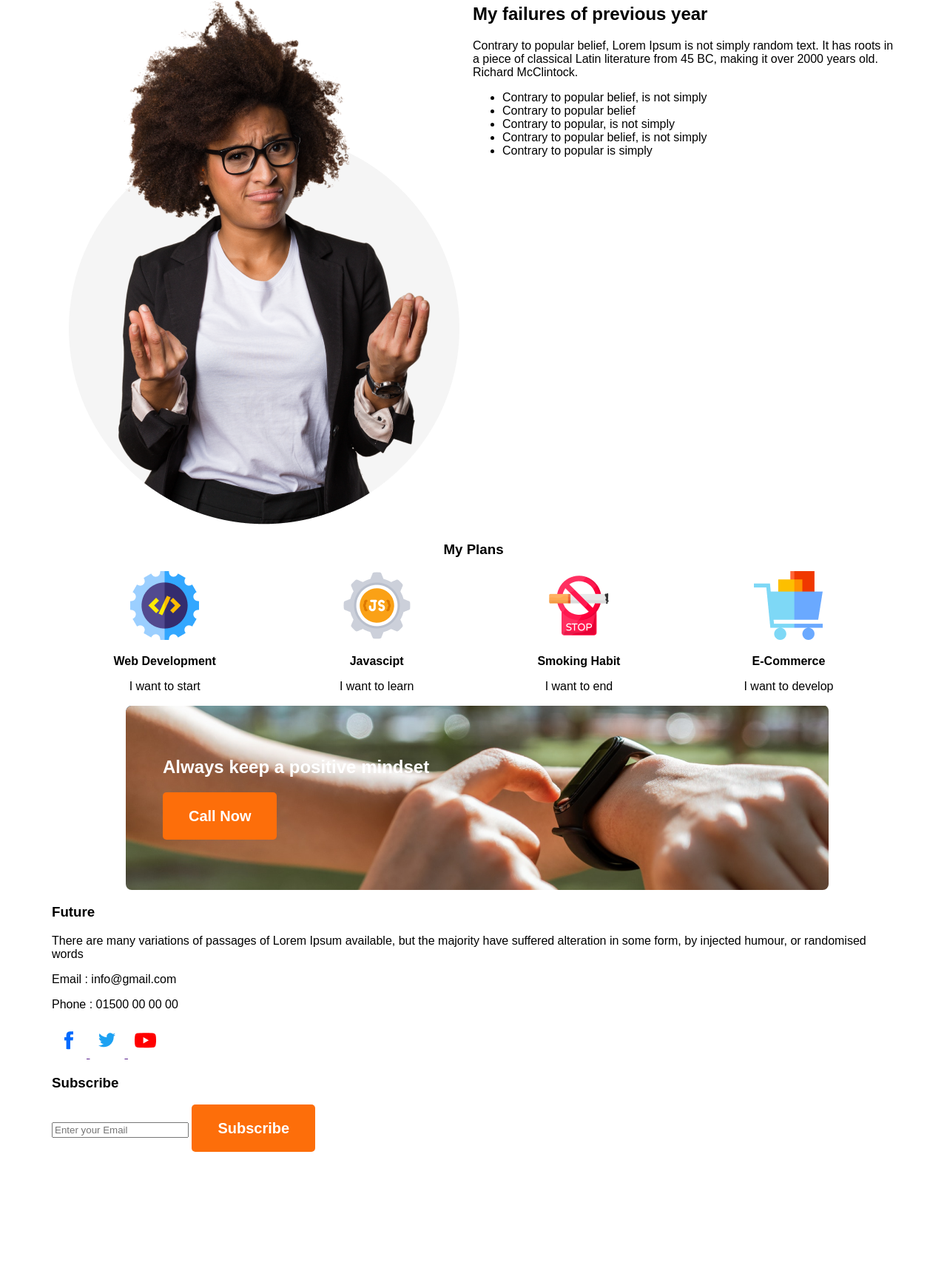
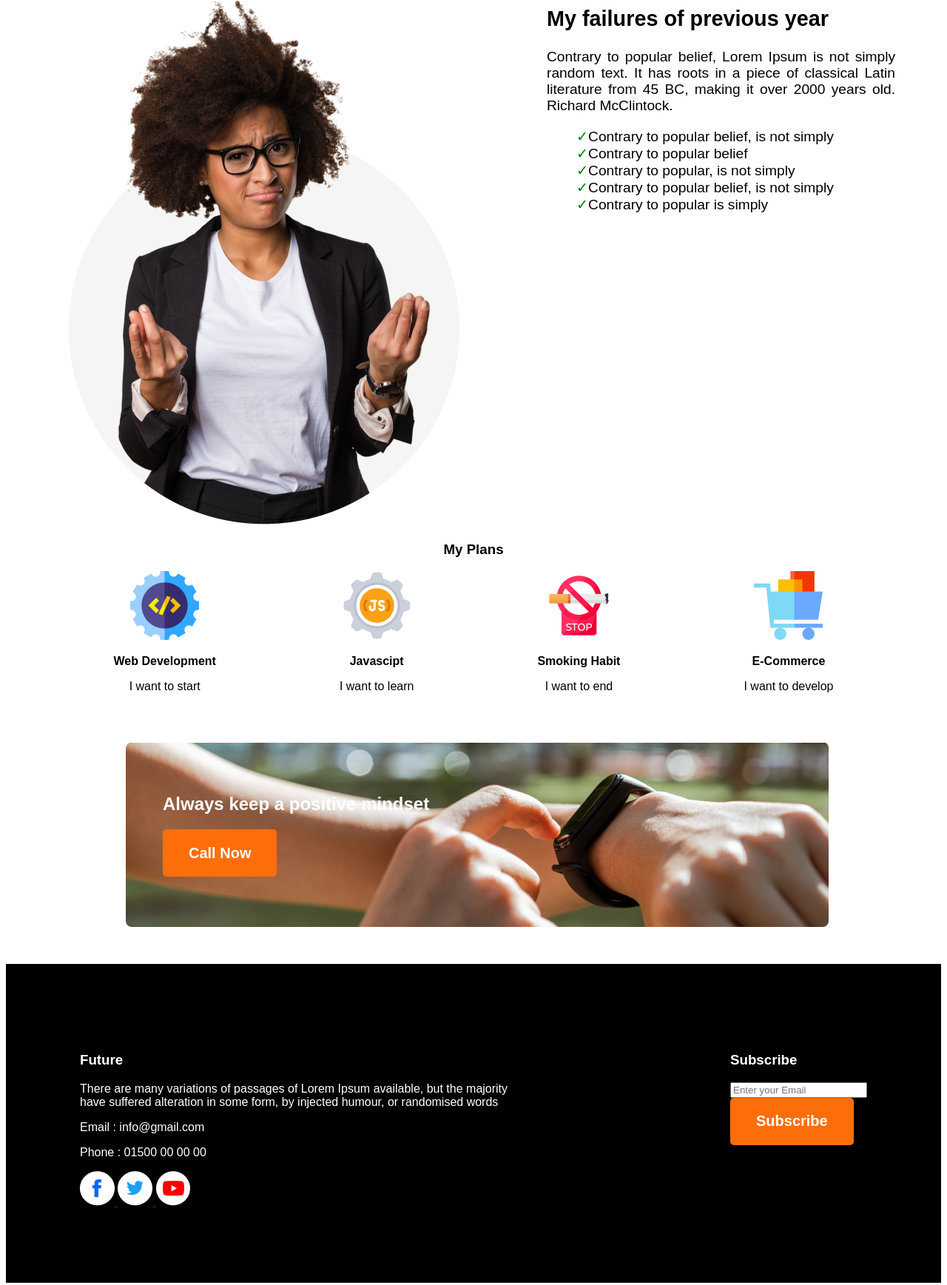
Before and after one commit to asif-fahad/first-assignment, a plain HTML site: page index.html in a window 1280 px wide. Shown: the part 823-2560 px from the top of the page at 74% size. Before the commit the page ends 2388 px from the top, so only its background shows below. Drawn offline with Linux system fonts and the light colour scheme.

Commit message:
more styles

```diff
--- a/index.html
+++ b/index.html
@@ -19,19 +19,19 @@
     </header>
     <main>
         <section class="failurs">
-            <div>
+            <div class="failurs-left">
                 <img src="./images/person.png" alt="">
             </div>
-            <div>
-                <h2>My failures of previous year</h2>
+            <div class="failurs-right">
+                <h2><strong>My failures of previous year</strong></h2>
                 <p>Contrary to popular belief, Lorem Ipsum is not simply random text. It has roots in a piece of
                     classical Latin literature from 45 BC, making it over 2000 years old. Richard McClintock.</p>
                 <ul>
-                    <li>Contrary to popular belief, is not simply</li>
-                    <li>Contrary to popular belief</li>
-                    <li>Contrary to popular, is not simply</li>
-                    <li>Contrary to popular belief, is not simply</li>
-                    <li>Contrary to popular is simply</li>
+                    <li class="item">Contrary to popular belief, is not simply</li>
+                    <li class="item">Contrary to popular belief</li>
+                    <li class="item">Contrary to popular, is not simply</li>
+                    <li class="item">Contrary to popular belief, is not simply</li>
+                    <li class="item">Contrary to popular is simply</li>
                 </ul>
             </div>
         </section>
@@ -69,7 +69,7 @@
         </section>
     </main>
     <footer class="footer">
-        <div>
+        <div class="footer-left">
             <h3 class="section-title">Future</h3>
             <p class="section-description">
                 There are many variations of passages of Lorem Ipsum available, but the majority have suffered
@@ -87,7 +87,7 @@
                 <img src="./images/icons/youtube.png" alt="">
             </a>
         </div>
-        <div>
+        <div class="footer-right">
             <h3 class="section-title">Subscribe</h3>
             <form action="">
                 <input type="email" name="" id="" placeholder="Enter your Email">
--- a/styles.css/assignment.css
+++ b/styles.css/assignment.css
@@ -38,14 +38,31 @@
     background: #FD6E0A;
 }
 
-.failurs {
-    display: flex;
-}
-
 /* main section */
 main {
     max-width: 1140px;
     margin: 0 auto;
+}
+
+.failurs {
+    display: flex;
+    gap: 100px;
+}
+
+.failurs-left {}
+
+.failurs-right {
+    text-align: justify;
+    font-size: larger;
+}
+
+ul {
+    list-style: none;
+}
+
+ul li:before {
+    content: '✓';
+    color: green;
 }
 
 .my-plans {
@@ -57,20 +74,34 @@ main {
     justify-content: space-around;
 }
 
-.footer {
-    max-width: 1140px;
-    margin: 0 auto;
-}
-
 .watch {
     background-image: url(../images/watch.png), url(../images/gradient1.png);
-
     width: 900px;
     height: 200px;
     border-radius: 8px;
     margin-left: 100px;
+    margin-bottom: 50px;
+    margin-top: 50px;
     color: white;
     text-align: left;
     padding-top: 50px;
     padding-left: 50px;
 }
+
+.footer {
+    color: white;
+    display: flex;
+    background-color: black;
+    gap: 90px;
+
+}
+
+.footer-left {
+    display: inline-block;
+    padding: 100px;
+}
+
+.footer-right {
+    display: inline-block;
+    padding: 100px;
+}
```
